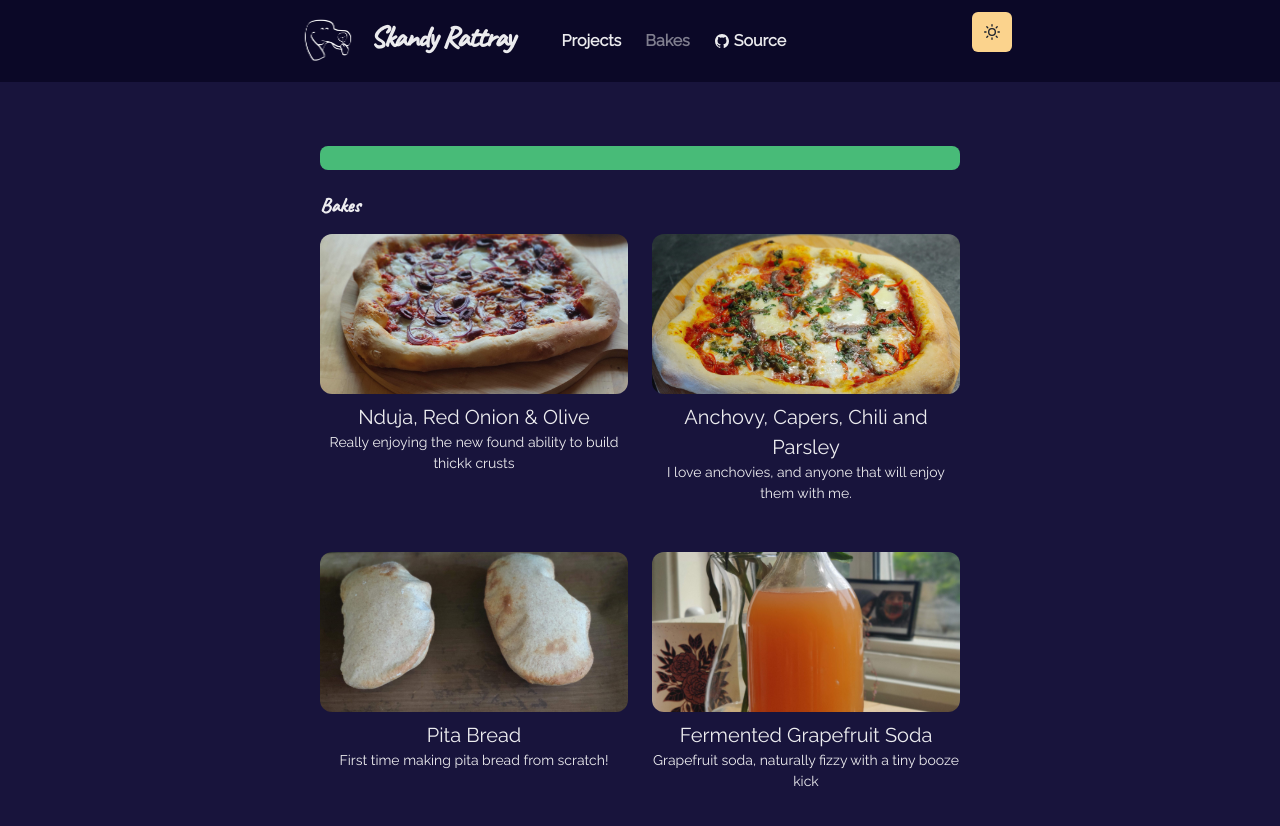
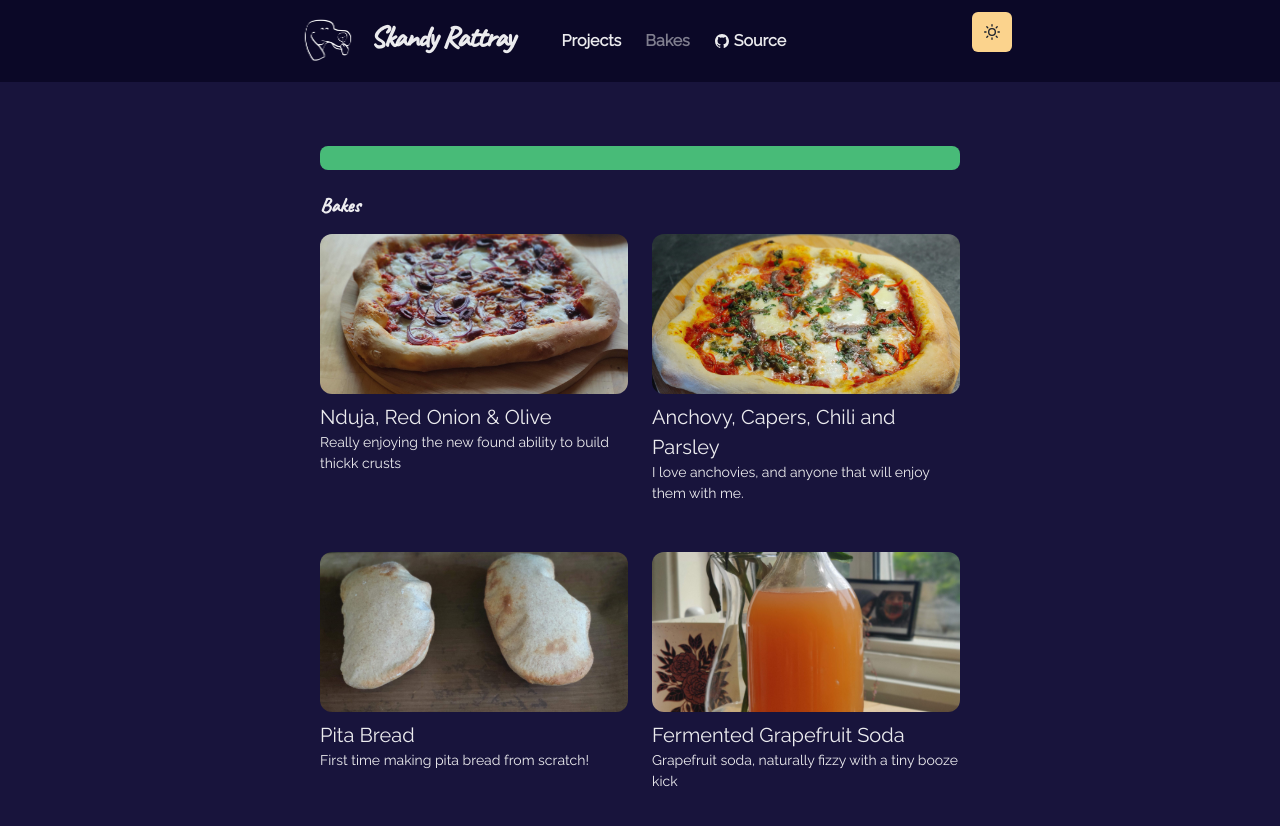
Before and after one commit to skandog/p, a Next.js app: page /bakes in a window 1280 px wide. Shown: the top 826 px of the page. Built offline with nearby package versions, Linux system fonts and the light colour scheme.

Commit message:
left aligned the text on the grid items

```diff
--- a/components/grid-item.js
+++ b/components/grid-item.js
@@ -25,7 +25,7 @@ export const GridItem = ({ children, href, title, thumbnail }) => {
 
 export const WorkGridItem = ({ children, id, title, thumbnail }) => {
   return (
-    <Box w="100%" textAlign="center">
+    <Box w="100%" textAlign="left">
       <NextLink href={`/projects/${id}`} passHref scroll={false}>
         <LinkBox cursor="pointer">
           <Image
@@ -49,7 +49,7 @@ export const WorkGridItem = ({ children, id, title, thumbnail }) => {
 }
 export const BakeGridItem = ({ children, id, title, thumbnail }) => {
   return (
-    <Box w="100%" textAlign="center">
+    <Box w="100%" textAlign="left">
       <NextLink href={`/bakes/${id}`} passHref scroll={false}>
         <LinkBox cursor="pointer">
           <Image
```
